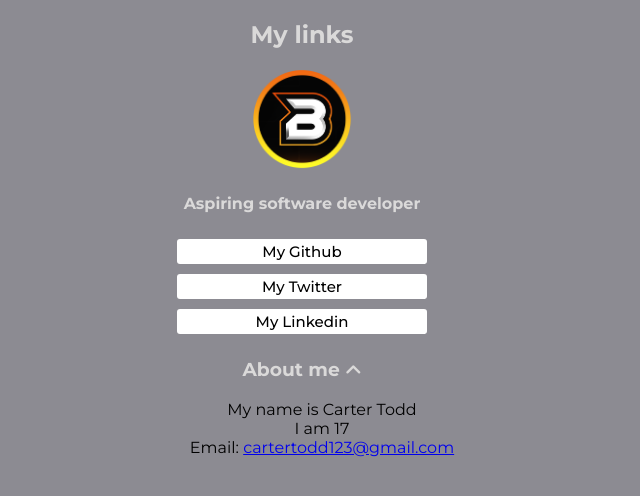
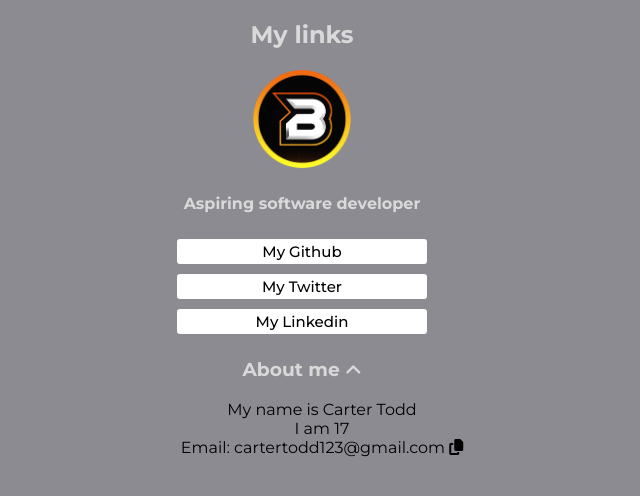
Before and after one commit to CarterrRyan/linktree, a plain HTML site: page index.html in a window 1280 px wide. Both pictures are taken after a click on the icon 691 px from the left and 369 px from the top of the page. Shown: the whole page, without its empty margins (338-978 px from the left). Drawn offline with nearby package versions, Linux system fonts and the light colour scheme; some packages are replaced by stand-ins of ours; a script that the page names is missing.

Commit message:
added option to copy email to clipboard using vue clipboard api

```diff
--- a/app.js
+++ b/app.js
@@ -19,6 +19,17 @@ const app = Vue.createApp({
         },
         toggleAbout(){
             this.showAbout=!this.showAbout;
+        },
+        copyToClipboard(){
+            navigator.clipboard.writeText(this.email)
+           .then(()=>
+            {
+                alert('Email copied to clipboard');
+            })
+            .catch((err)=>
+            {
+                alert('Failed to copy email to clipboard');
+            });
         }
     }
 })
--- a/index.html
+++ b/index.html
@@ -11,6 +11,7 @@
     webpage the same width of the device-->
     <script src="https://kit.fontawesome.com/df0e78fd04.js" crossorigin="anonymous"></script> <!-- imports font awesome-->
     <script src="https://unpkg.com/vue@3/dist/vue.global.js" defer></script>
+    <script src="https://unpkg.com/vue-clipboard2@0.3.1/dist/vue-clipboard.min.js"></script> <!--imports vue clipboard-->
     <script src="app.js" defer></script>
 </head>
 <body>
@@ -30,7 +31,7 @@
                 <ul>
                     <li>My name is Carter Todd</li>
                     <li>I am 17</li>
-                    <li>Email: <a :href="email">cartertodd123@gmail.com</li></a>
+                    <li>Email: cartertodd123@gmail.com      <i @click="copyToClipboard" class="fa-solid fa-copy"></i></li>
                 </ul>
             </div>
         </section>
--- a/styles.css
+++ b/styles.css
@@ -7,6 +7,7 @@ html{
 #app{
     text-align: center;
     font-family: inherit;
+    cursor:default;
 }
 #app h1{
     font-family: inherit;
@@ -30,6 +31,7 @@ html{
     background-color: rgb(255, 255, 255);
     border: none;
     border-radius:3px;
+    cursor:pointer;
 }
 .avatar{
     width: 100px;
@@ -47,3 +49,9 @@ ul{
     transform: rotate(0deg);
     transition: transform 0.3s ease;
 }
+.fa-angle-down{
+    cursor:pointer;
+}
+.fa-copy{
+    cursor:pointer;
+}
```
